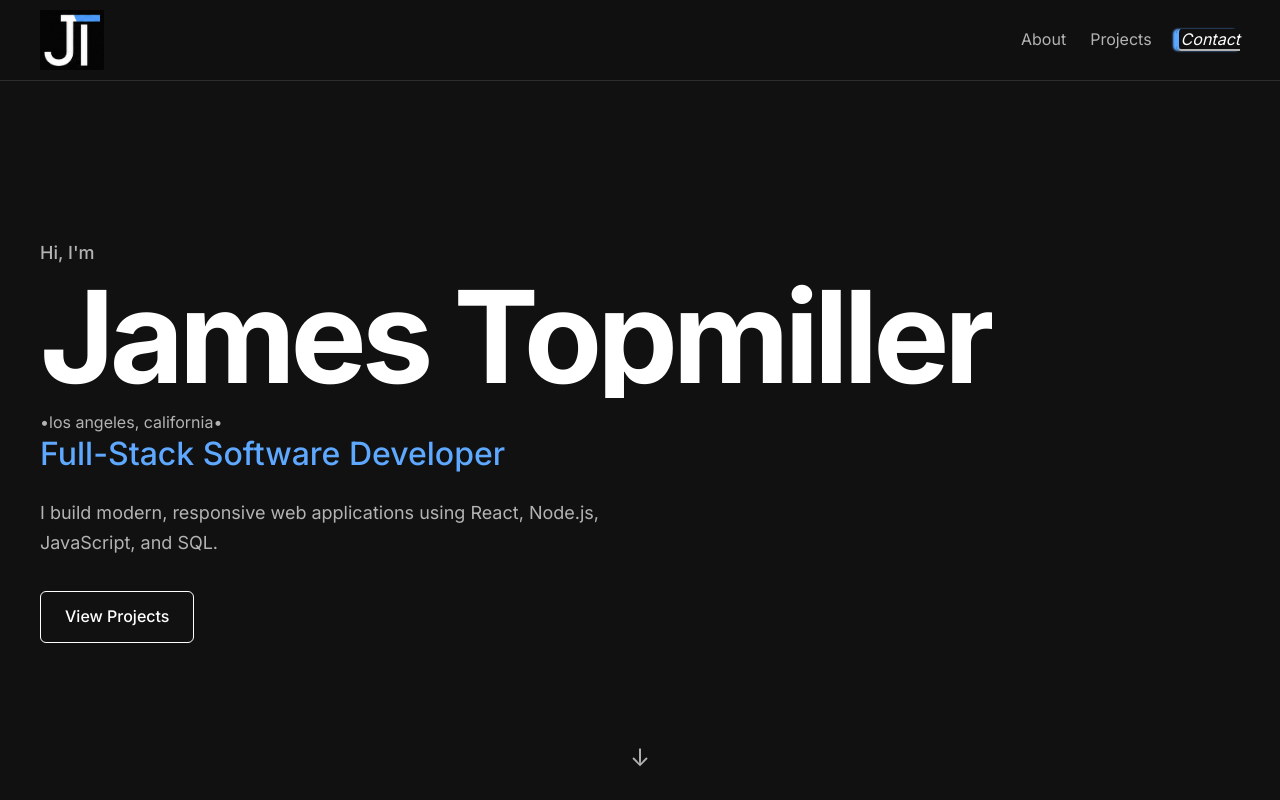
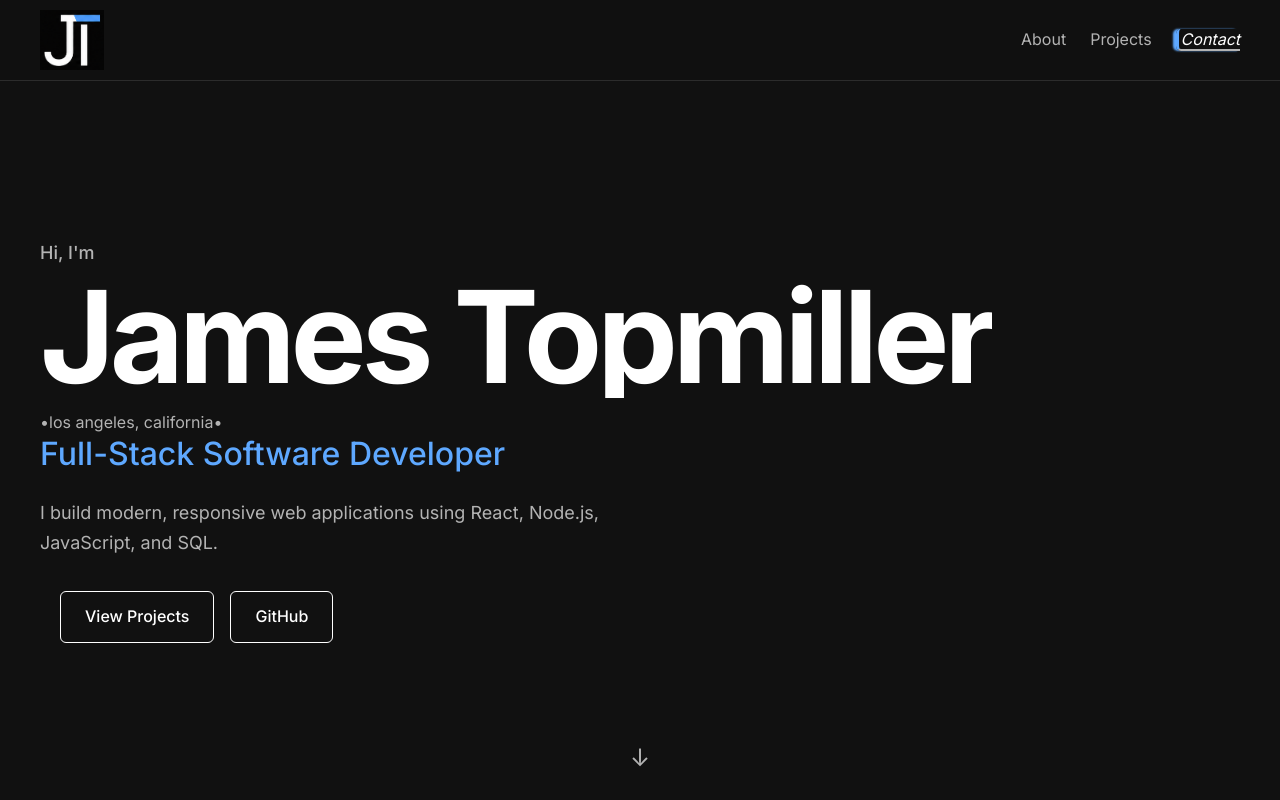
Before and after one commit to topmiljm/my-portfolio, a React (Vite) app: page / in a window 1280 px wide. Shown: the top 800 px of the page. Built offline with nearby package versions, Linux system fonts and the light colour scheme.

Commit message:
github button to hero; resume link in footer

```diff
--- a/src/components/Footer/Footer.jsx
+++ b/src/components/Footer/Footer.jsx
@@ -22,6 +22,14 @@ function Footer() {
             target="_blank"
             rel="noreferrer"
           >
+            Resume
+          </a>
+
+          <a
+            href="https://www.linkedin.com/in/james-topmiller123/"
+            target="_blank"
+            rel="noreferrer"
+          >
             LinkedIn
           </a>
         </div>
--- a/src/components/Hero/Hero.css
+++ b/src/components/Hero/Hero.css
@@ -54,6 +54,12 @@
   animation: heroFadeIn 600ms ease-out 1250ms both;
 }
 
+.hero__buttons {
+  display: flex;
+  gap: 1rem;
+  justify-content: left;
+}
+
 .hero__button {
   display: inline-flex;
   align-items: center;
@@ -75,6 +81,24 @@
   color: var(--color-background);
   box-shadow: -1px 1px 10px 1px var(--color-accent);
 }
+
+/* .hero__link {
+  display: inline-flex;
+  align-items: center;
+
+  padding-bottom: var(--space-1);
+
+  border-bottom: 1px solid transparent;
+
+  font-weight: var(--fw-semibold);
+
+  transition:
+    color var(--transition),
+    border-color var(--transition);
+
+  animation: heroFadeIn 600ms ease-out 1450ms both;
+
+} */
 
 .hero__scroll {
   position: absolute;
@@ -147,6 +171,7 @@
   .hero__location,
   .hero__subtitle,
   .hero__description,
+  .hero__link,
   .hero__button {
     animation: none;
     opacity: 1;
--- a/src/components/Hero/Hero.jsx
+++ b/src/components/Hero/Hero.jsx
@@ -23,9 +23,21 @@ function Hero() {
           React, Node.js, JavaScript, and SQL.
         </p>
 
-        <a href="#projects" className="hero__button">
-          View Projects
-        </a>
+        <div className="container hero__buttons">
+
+          <a href="#projects" className="hero__button">
+            View Projects
+          </a>
+
+          <a
+            href="https://github.com/topmiljm"
+            target="_blank"
+            rel="noreferrer"
+            className="hero__button"
+          >
+            GitHub
+          </a>
+        </div>
       </div>
 
       <a
@@ -35,7 +47,7 @@ function Hero() {
       >
         ↓
       </a>
-    </section>
+    </section >
   );
 }
 
```
